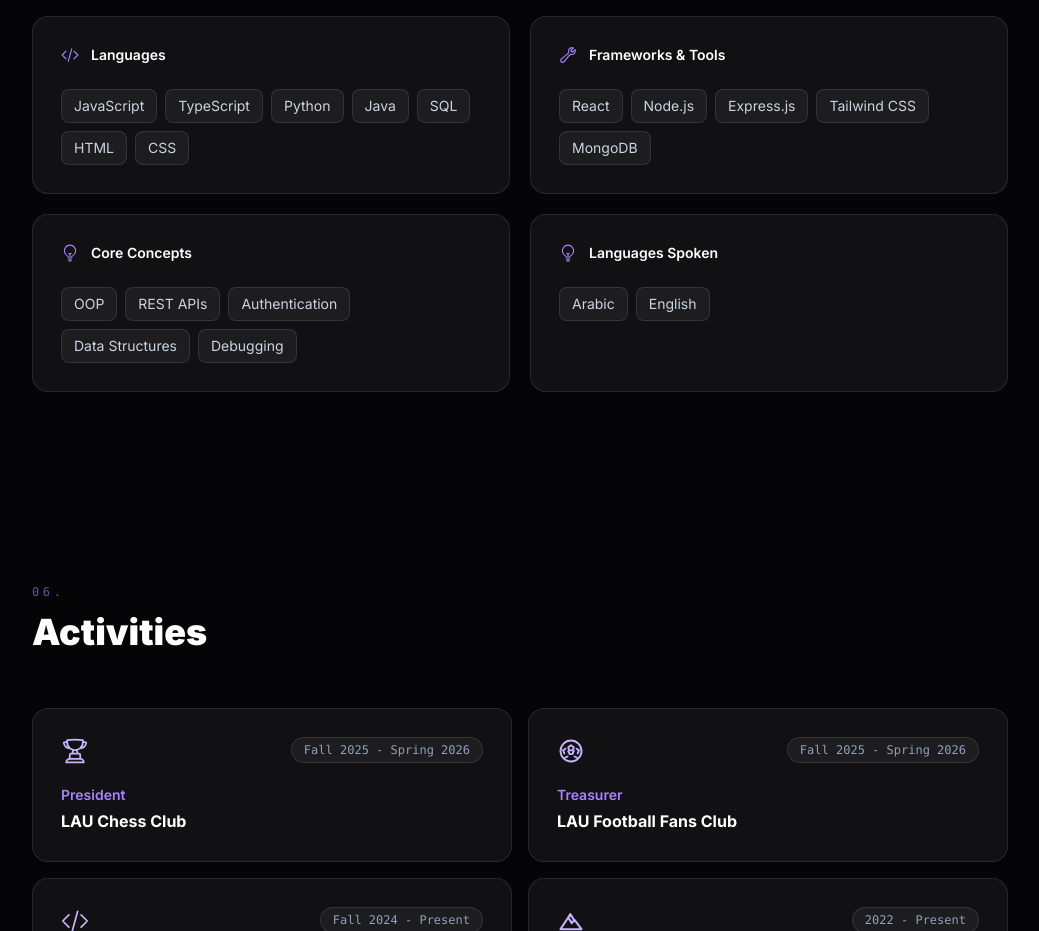
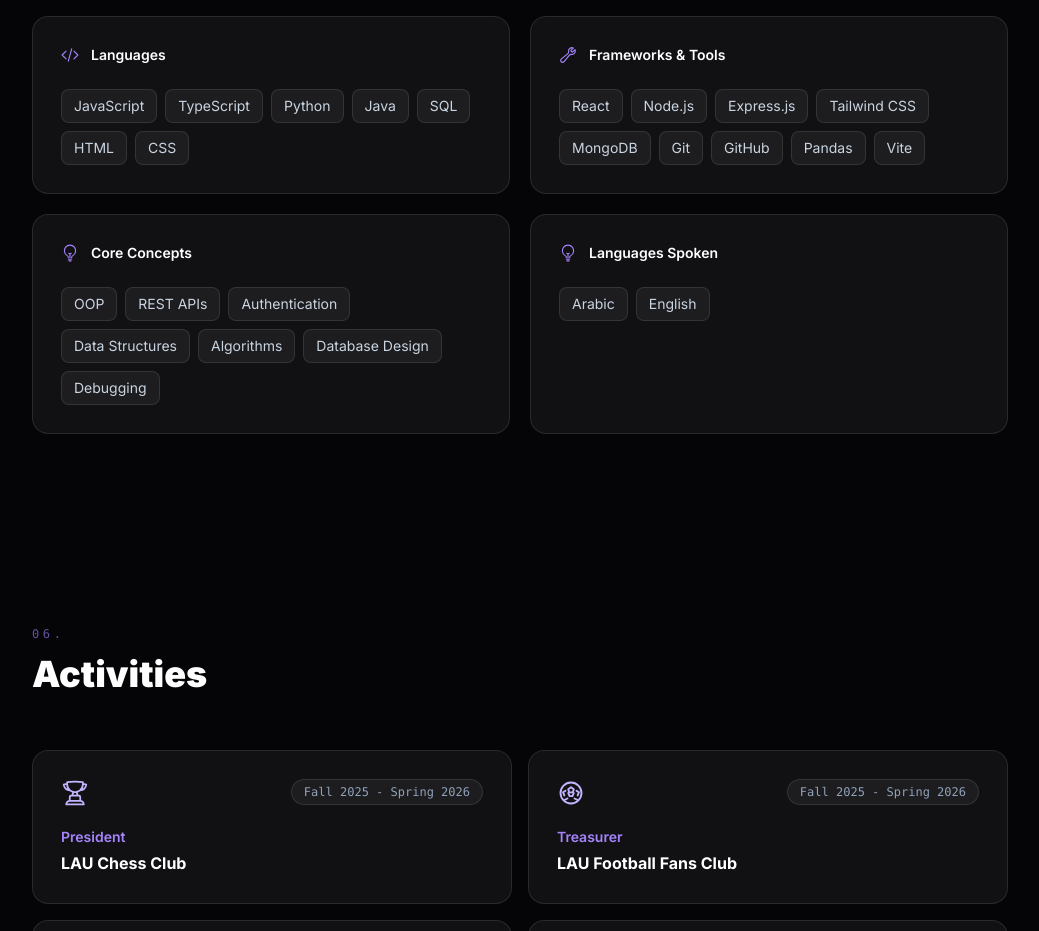
Before and after one commit to jadalhassan/Resume, a React (Vite) app: page / in a window 1280 px wide. Shown: the part 6800-7731 px from the top of the page, without its empty margins (120-1159 px from the left). Built offline with nearby package versions, Linux system fonts and the light colour scheme; no server answers.

Commit message:
Add Git, GitHub, Pandas, Vite, Algorithms, Database Design to skills

```diff
--- a/src/components/Skills.jsx
+++ b/src/components/Skills.jsx
@@ -10,12 +10,12 @@ const skillGroups = [
   {
     category: 'Frameworks & Tools',
     Icon: WrenchIcon,
-    items: ['React', 'Node.js', 'Express.js', 'Tailwind CSS', 'MongoDB'],
+    items: ['React', 'Node.js', 'Express.js', 'Tailwind CSS', 'MongoDB', 'Git', 'GitHub', 'Pandas', 'Vite'],
   },
   {
     category: 'Core Concepts',
     Icon: LightbulbIcon,
-    items: ['OOP', 'REST APIs', 'Authentication', 'Data Structures', 'Debugging'],
+    items: ['OOP', 'REST APIs', 'Authentication', 'Data Structures', 'Algorithms', 'Database Design', 'Debugging'],
   },
   {
     category: 'Languages Spoken',
```
